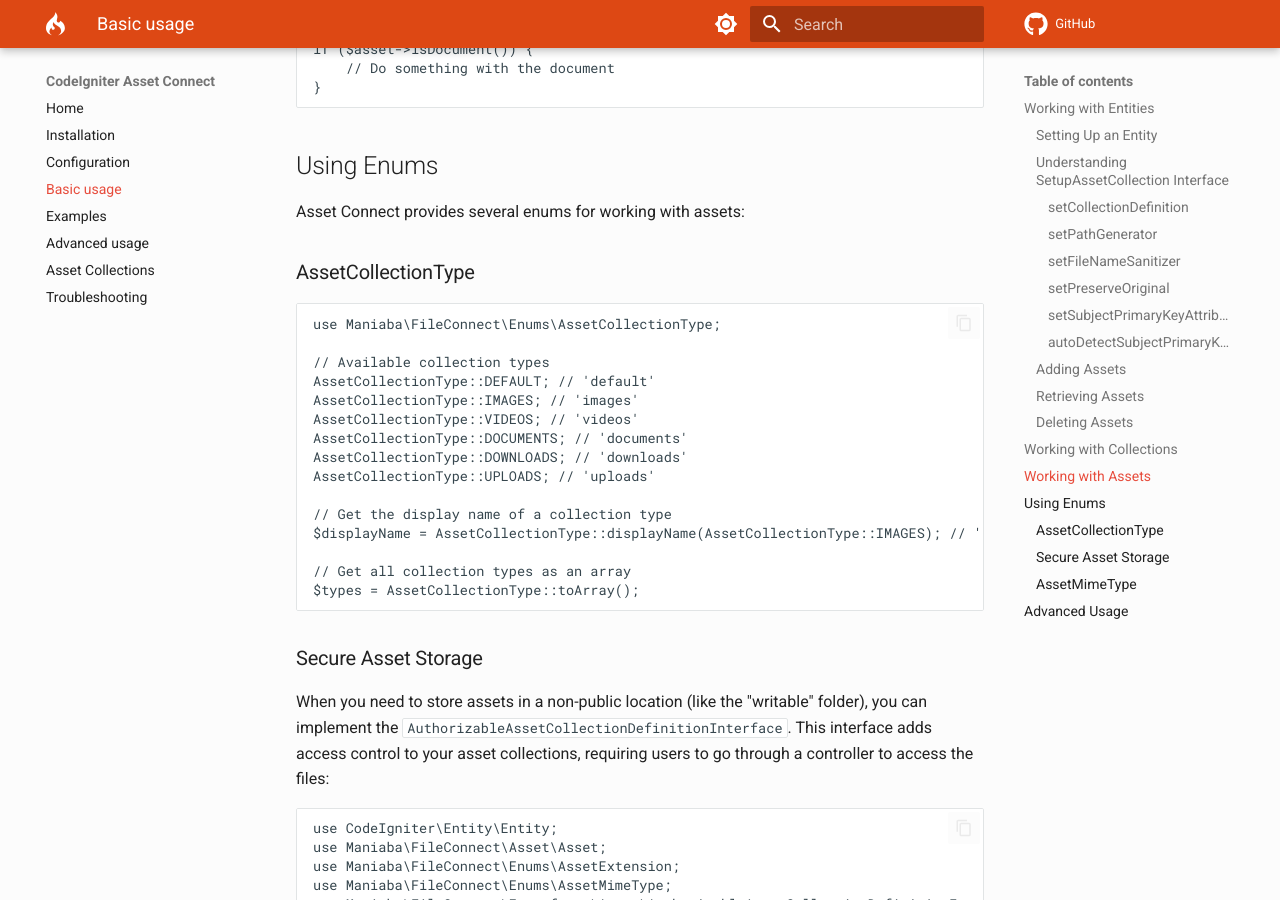
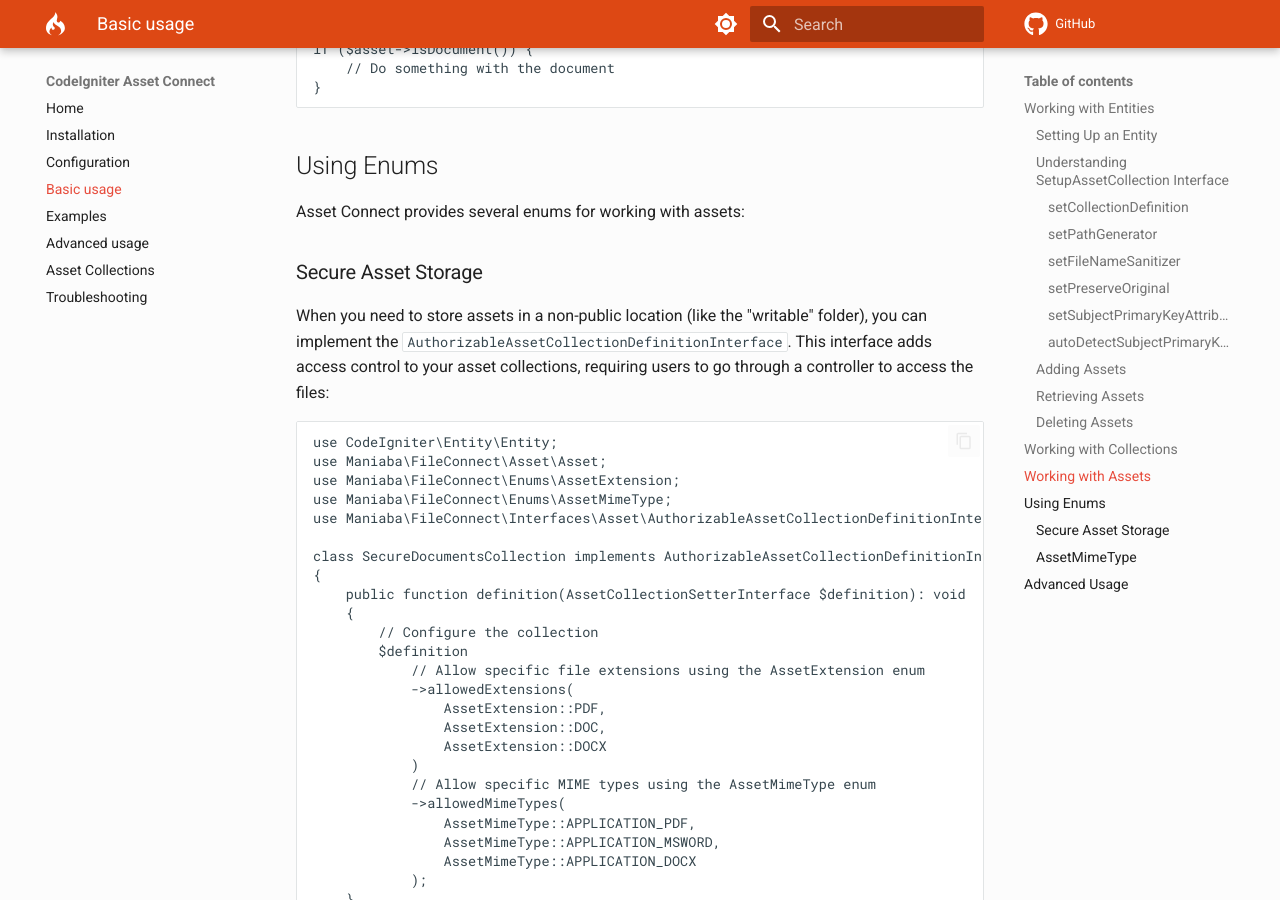
Before and after one commit to maniaba/asset-connect, an MkDocs documentation site: the page built from docs/basic-usage.md, in a window 1280 px wide and 900 px high, scrolled down 5385 px. Built offline with MkDocs 1.6.1 and Material for MkDocs 9.7.7, drawn with Linux system fonts in a browser that asks for light colours; comment, search, counter and statistics services are not loaded; a style sheet for code colours, icons or effects is not loaded.

Commit message:
Remove redundant examples of AssetCollectionType from documentation

````diff
--- a/docs/basic-usage.md
+++ b/docs/basic-usage.md
@@ -263,25 +263,6 @@ if ($asset->isDocument()) {
 
 Asset Connect provides several enums for working with assets:
 
-### AssetCollectionType
-
-```php
-use Maniaba\FileConnect\Enums\AssetCollectionType;
-
-// Available collection types
-AssetCollectionType::DEFAULT; // 'default'
-AssetCollectionType::IMAGES; // 'images'
-AssetCollectionType::VIDEOS; // 'videos'
-AssetCollectionType::DOCUMENTS; // 'documents'
-AssetCollectionType::DOWNLOADS; // 'downloads'
-AssetCollectionType::UPLOADS; // 'uploads'
-
-// Get the display name of a collection type
-$displayName = AssetCollectionType::displayName(AssetCollectionType::IMAGES); // 'Images'
-
-// Get all collection types as an array
-$types = AssetCollectionType::toArray();
-```
 
 ### Secure Asset Storage
 
````
Also changed, not shown: README.md (+0 -19 lines).
